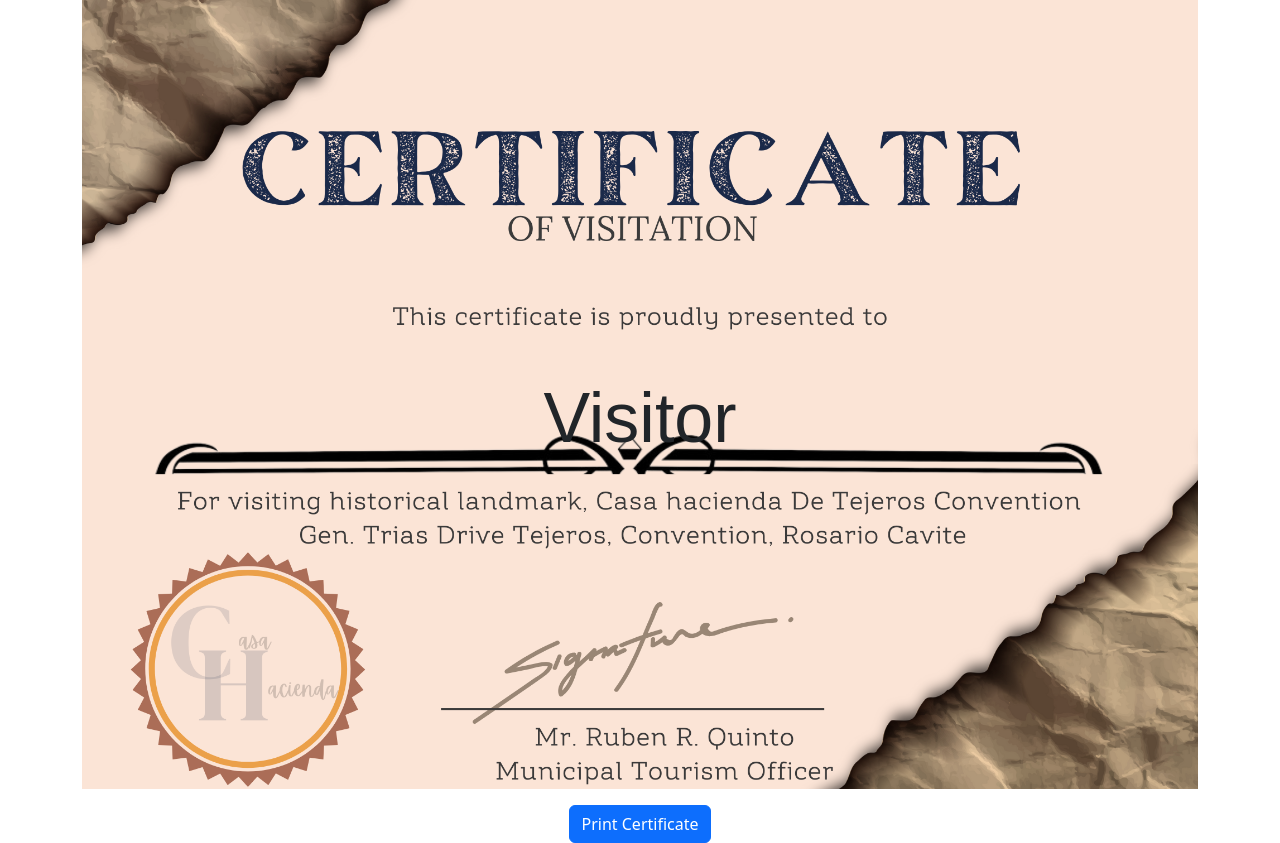
After one commit to damoojiii/oplan_casa, a PHP site: page /certificate.php in a window 1280 px wide. The commit adds this page. Run offline with PHP 8.4, Linux system fonts and the light colour scheme; data that the repository does not hold is empty; some web fonts are replaced.

Commit message:
cert mo to

```diff
--- /dev/null
+++ b/certificate.php
@@ -0,0 +1,93 @@
+<?php
+// Database connection
+include "connection.php";
+
+// Fetch visitor's name
+$visitor_id = $_GET['id'] ?? 1; // Default to 1 if no ID is provided
+$sql = "SELECT fullName FROM visitors WHERE visitor_id = $visitor_id";
+$result = $conn->query($sql);
+$name = "Visitor";
+if ($result->num_rows > 0) {
+    $row = $result->fetch_assoc();
+    $name = $row['fullName'];
+}
+$conn->close();
+?>
+
+<!DOCTYPE html>
+<html lang="en">
+<head>
+    <meta charset="UTF-8">
+    <meta name="viewport" content="width=device-width, initial-scale=1.0">
+    <title>Certificate of Visitation</title>
+    <link href="https://cdn.jsdelivr.net/npm/bootstrap@5.3.0/dist/css/bootstrap.min.css" rel="stylesheet">
+    <style>
+        @font-face {
+            font-family: 'March Rough';
+            src: url('fonts/March_Rough/March_Rough.ttf') format('truetype');
+        }
+
+        .certificate-container {
+            position: relative;
+            display: inline-block;
+        }
+
+        .visitor-name {
+            position: absolute;
+            top: 53%;
+            left: 50%;
+            transform: translate(-50%, -50%);
+            font-family: "March Rough", Arial, sans-serif;
+            font-size: 70px;
+            font-weight: normal;
+            max-width: 80%;
+            white-space: nowrap;
+            overflow: hidden;
+            text-overflow: ellipsis;
+            text-align: center;
+        }
+        @media print {
+            @page {
+                size: A4 landscape;
+                margin: 0;
+            }
+
+            body {
+                margin: 0;
+                padding: 0;
+            }
+
+            .certificate-container {
+                width: 100%;
+                max-width: 1000px;
+                height: auto;
+                page-break-inside: avoid;
+            }
+
+            .certificate-container img {
+                width: 100%;
+                height: auto;
+            }
+        }
+    </style>
+    <script>
+        function printCertificate() {
+            var printContents = document.getElementById('certificate').innerHTML;
+            var originalContents = document.body.innerHTML;
+            document.body.innerHTML = printContents;
+            window.print();
+            document.body.innerHTML = originalContents;
+        }
+    </script>
+</head>
+<body class="text-center">
+    <div class="container text-center">
+        <div class="certificate-container" id="certificate">
+            <img src="img/cert.png" alt="Certificate" class="img-fluid">
+            <div class="visitor-name"><?php echo htmlspecialchars($name); ?></div>
+        </div>
+        <button class="btn btn-primary mt-3" onclick="printCertificate()">Print Certificate</button>
+    </div>
+    <script src="https://cdn.jsdelivr.net/npm/bootstrap@5.3.0/dist/js/bootstrap.bundle.min.js"></script>
+</body>
+</html>
```
Also changed, not shown: fonts/March_Rough/readme.html (added, +189 -0 lines), visitorslist.php (+13 -9 lines), img/cert.png (added), 1 other file.
